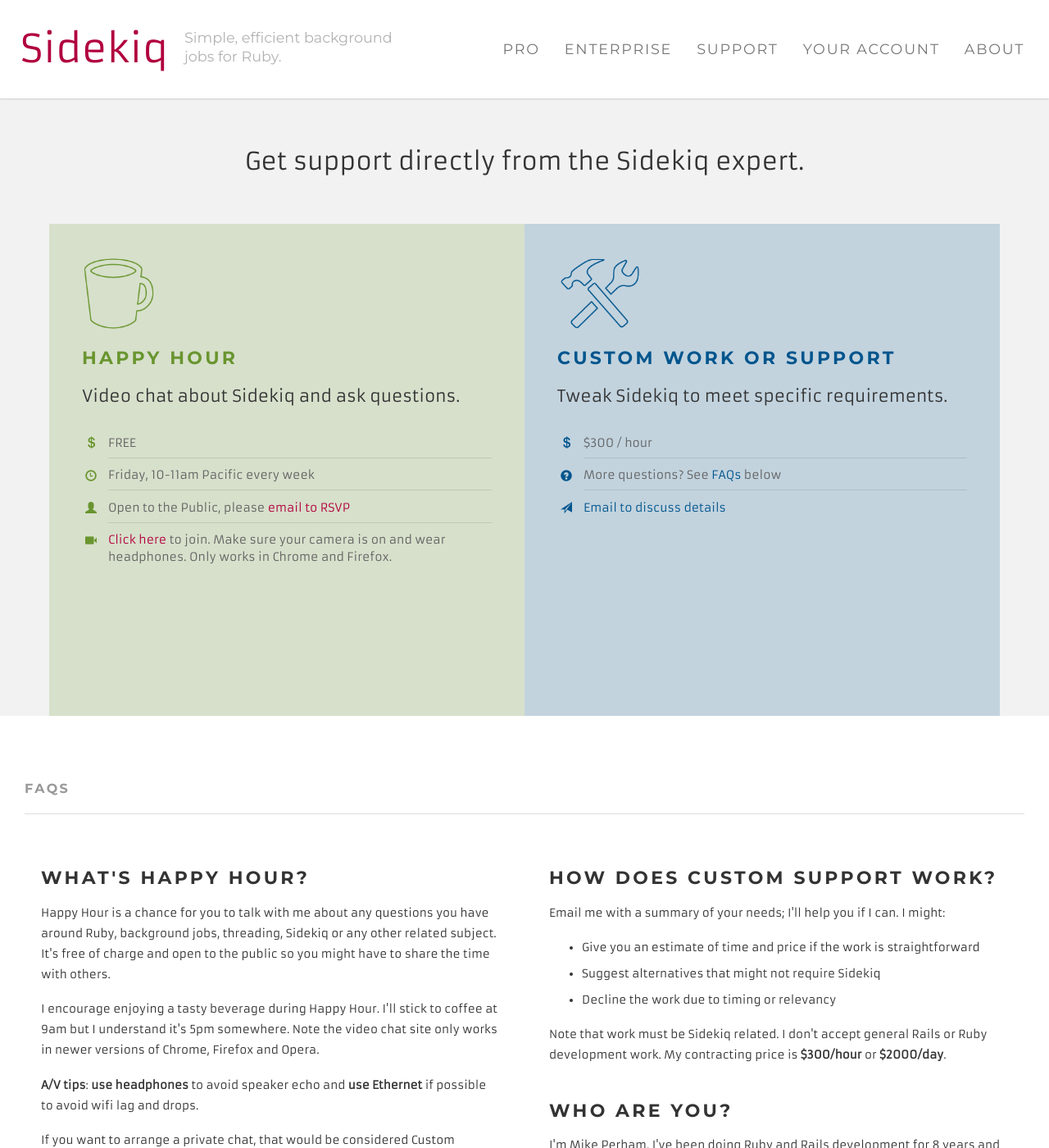
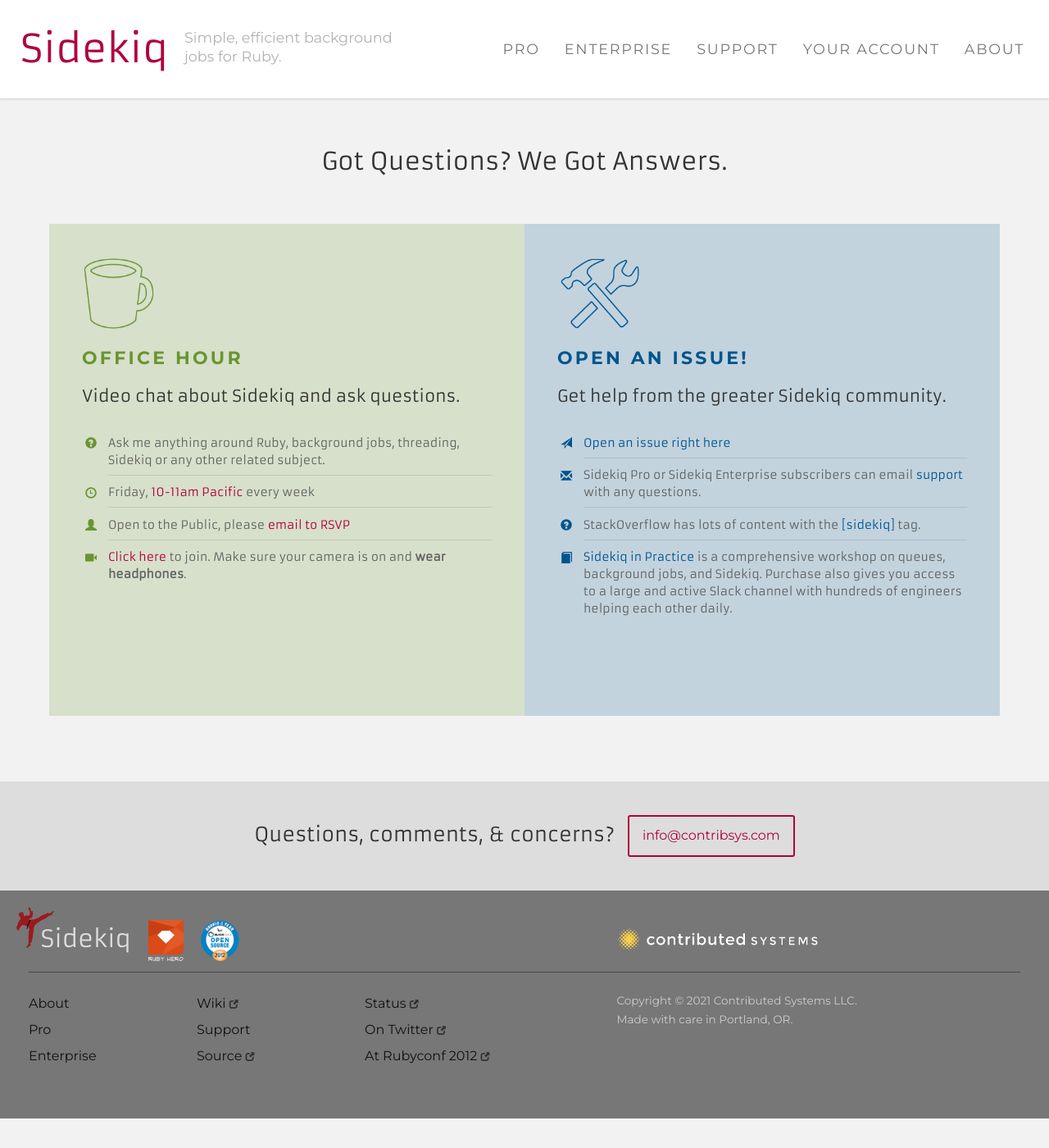
Before and after one commit to gurusoftware007/Sidekiq, a Jekyll site: the page built from support.html, in a window 1280 px wide and 1400 px high. Shown: the whole window at 82% size. Built offline with Jekyll 4.4.1, drawn with Linux system fonts in a browser that asks for light colours; some of the changed text lies outside the part shown.

Commit message:
Revamp support page, remove newsletter, change status link

```diff
--- a/Gemfile
+++ b/Gemfile
@@ -1,3 +1,4 @@
 source 'https://rubygems.org'
 
 gem 'github-pages'
+gem "webrick"
--- a/_includes/footer.html
+++ b/_includes/footer.html
@@ -4,14 +4,6 @@
         href="mailto:info@contribsys.com?subject=Sidekiq%20question,%20comment,%20concern" type="button"
         class="btn btn-default">info@contribsys.com</a></h4>
   </div>
-  <form class="text-center" action="https://tinyletter.com/sidekiq" method="post" target="popupwindow" onsubmit="window.open('https://tinyletter.com/sidekiq', 'popupwindow', 'scrollbars=yes,width=800,height=600');return true">
-    <label for="tlemail">Subscribe to our semi-occasional newsletter and keep up to date on new Sidekiq features and changes.</label>
-    <div class="subscribe-form">
-      <input type="text" style="width:240px" name="email" id="tlemail" class="subscribe-form__email" />
-      <input type="hidden" value="1" name="embed"/>
-      <input type="submit" value="Subscribe" class="btn btn-primary btn-white subscribe-form__submit" />
-    </div>
-  </form>
 </footer>
 <footer>
   <div class="container-fluid">
--- a/index.html
+++ b/index.html
@@ -299,5 +299,4 @@ layout: default
     </div>
   </div>
   <div class="spacer-md"></div>
-  <a style="display: none" rel="me" href="https://mastodon.xyz/@mperham">mperham@mastodon.xyz</a>
 </div>
--- a/products/enterprise.html
+++ b/products/enterprise.html
@@ -96,7 +96,7 @@ layout: default
       <p>Your subscription gives you priority email support for any issues which might arise.</p>
       <p>Sales of Sidekiq Enterprise also benefit the community by ensuring that Sidekiq itself will remain
         well supported for the foreseeable future.</p>
-      <p>Customers are welcome to stop by the <a href="/support.html">Friday happy hour</a> for help tuning Sidekiq
+      <p>Customers are welcome to stop by the <a href="/support.html">Friday office hour</a> for help tuning Sidekiq
         Enterprise for their application.</p>
     </div>
     <div class="col-sm-6 skq-support-copy">
--- a/support.html
+++ b/support.html
@@ -3,77 +3,42 @@ layout: default
 ---
 <div class="container skq-hero-area">
   <div class="skq-hero-text text-center">
-    Get support directly from the Sidekiq expert.
+    Got Questions? We Got Answers.
   </div>
   <div class="row skq-cols">
     <div class="col-sm-6 skq-col-left">
       <img src="/img/support-01.png" class="skq-support-img">
-      <h3>Happy Hour</h3>
+      <h3>Office Hour</h3>
       <p>Video chat about Sidekiq and ask questions.</p>
       <ul>
-        <li><span class="glyphicon glyphicon-usd"></span>FREE</li>
-        <li><span class="glyphicon glyphicon-time"></span>Friday, 10-11am Pacific every week</li>
-        <li><span class="glyphicon glyphicon-user"></span>Open to the Public, please <a href="mailto:support@contribsys.com?subject=Happy%20Hour%20RSVP">email to RSVP</a></li>
+        <li>
+          <span class="glyphicon glyphicon-question-sign"></span>Ask me anything around Ruby,
+            background jobs, threading, Sidekiq or any other related subject.
+        </li>
+        <li><span class="glyphicon glyphicon-time"></span>Friday, <a href="https://everytimezone.com">10-11am Pacific</a> every week</li>
+        <li><span class="glyphicon glyphicon-user"></span>Open to the Public, please <a href="mailto:support@contribsys.com?subject=Office%20Hour%20RSVP">email to RSVP</a></li>
         <li><span class="glyphicon glyphicon-facetime-video"></span><a href="https://whereby.com/sidekiq">Click
-          here</a> to join. Make sure your camera is on and wear headphones. Only works in Chrome and
-          Firefox.
+          here</a> to join. Make sure your camera is on and <b>wear headphones</b>.
         </li>
       </ul>
     </div>
     <div class="col-sm-6 skq-col-right">
       <img src="/img/support-02.png" class="skq-support-img">
-      <h3>Custom Work or Support</h3>
-      <p>Tweak Sidekiq to meet specific requirements.</p>
+      <h3>Open an Issue!</h3>
+      <p>Get help from the greater Sidekiq community.</p>
       <ul>
-        <li><span class="glyphicon glyphicon-usd"></span>$300 / hour</li>
-        <li>
-          <span class="glyphicon glyphicon-question-sign"></span>More questions? See <a href="#faqs"
-                                                                                        class="jump-link">FAQs</a>
-          below
-        </li>
         <li>
           <span class="glyphicon glyphicon-send"></span><a
-            href="mailto:mike@contribsys.com?subject=Sidekiq%20Custom%20Work%20or%20Support"
-            type="button">Email to discuss details</a>
+            href="https://github.com/mperham/sidekiq/issues/new"
+            type="button">Open an issue right here</a>
+        </li>
+        <li><span class="glyphicon glyphicon-envelope"></span>Sidekiq Pro or Sidekiq Enterprise subscribers can email <a href="mailto:support@contribsys.com?subject=Support%20Query">support</a> with any questions.</li>
+        <li><span class="glyphicon glyphicon-question-sign"></span>StackOverflow has lots of content with the <a href="https://stackoverflow.com/questions/tagged/sidekiq">[sidekiq]</a> tag.</li>
+        <li><span class="glyphicon glyphicon-book"></span><a href="https://nateberk.gumroad.com/l/sidekiqinpractice">Sidekiq in Practice</a> is a comprehensive workshop on queues, background jobs, and Sidekiq.
+        Purchase also gives you access to a large and active Slack channel with hundreds of engineers helping each other daily.
         </li>
       </ul>
     </div>
   </div>
+  <div class="spacer-md"></div>
 </div>
-<div id="faqs" class="container skq-white-bg">
-  <div class="spacer-md"></div>
-  <h5>FAQs</h5>
-  <hr>
-  <div class="row">
-    <div class="col-sm-6 skq-support-copy">
-      <h3>What's happy hour?</h3>
-      <p>Happy Hour is a chance for you to talk with me about any questions you have around Ruby,
-        background jobs, threading, Sidekiq or any other related subject. It's free of charge and open
-        to the public so you might have to share the time with others.</p>
-      <p>I encourage enjoying a tasty beverage during Happy Hour. I'll stick to coffee at 9am but I
-        understand it's 5pm somewhere. Note the video chat site only works in newer versions of Chrome,
-        Firefox and Opera.</p>
-      <p><strong>A/V tips</strong>: <strong>use headphones</strong> to avoid speaker echo and <strong>use
-        Ethernet</strong> if possible to avoid wifi lag and drops.</p>
-      <p>If you want to arrange a private chat, that would be considered Custom Support and priced
-        accordingly. Email me with your needs.</p>
-    </div>
-    <div class="col-sm-6 skq-support-copy">
-      <h3>How does Custom Support work?</h3>
-      <p>Email me with a summary of your needs; I'll help you if I can. I might:</p>
-      <ul>
-        <li>Give you an estimate of time and price if the work is straightforward</li>
-        <li>Suggest alternatives that might not require Sidekiq</li>
-        <li>Decline the work due to timing or relevancy</li>
-      </ul>
-      <p>Note that work must be Sidekiq related. I don't accept general Rails or Ruby development work. My
-        contracting price is <strong>$300/hour</strong> or <strong>$2000/day</strong>.</p>
-      <h3>Who are you?</h3>
-      <p>
-        I'm Mike Perham, I've been doing Ruby and Rails development for 8 years and I'm the primary
-        author of Sidekiq. For the past few years I've helped thousands of people with their Sidekiq
-        issues. Sidekiq is my full-time job.
-      </p>
-    </div>
-  </div>
-</div>
```
Also changed, not shown: about.html (+3 -4 lines), Gemfile.lock, 7 other files.
